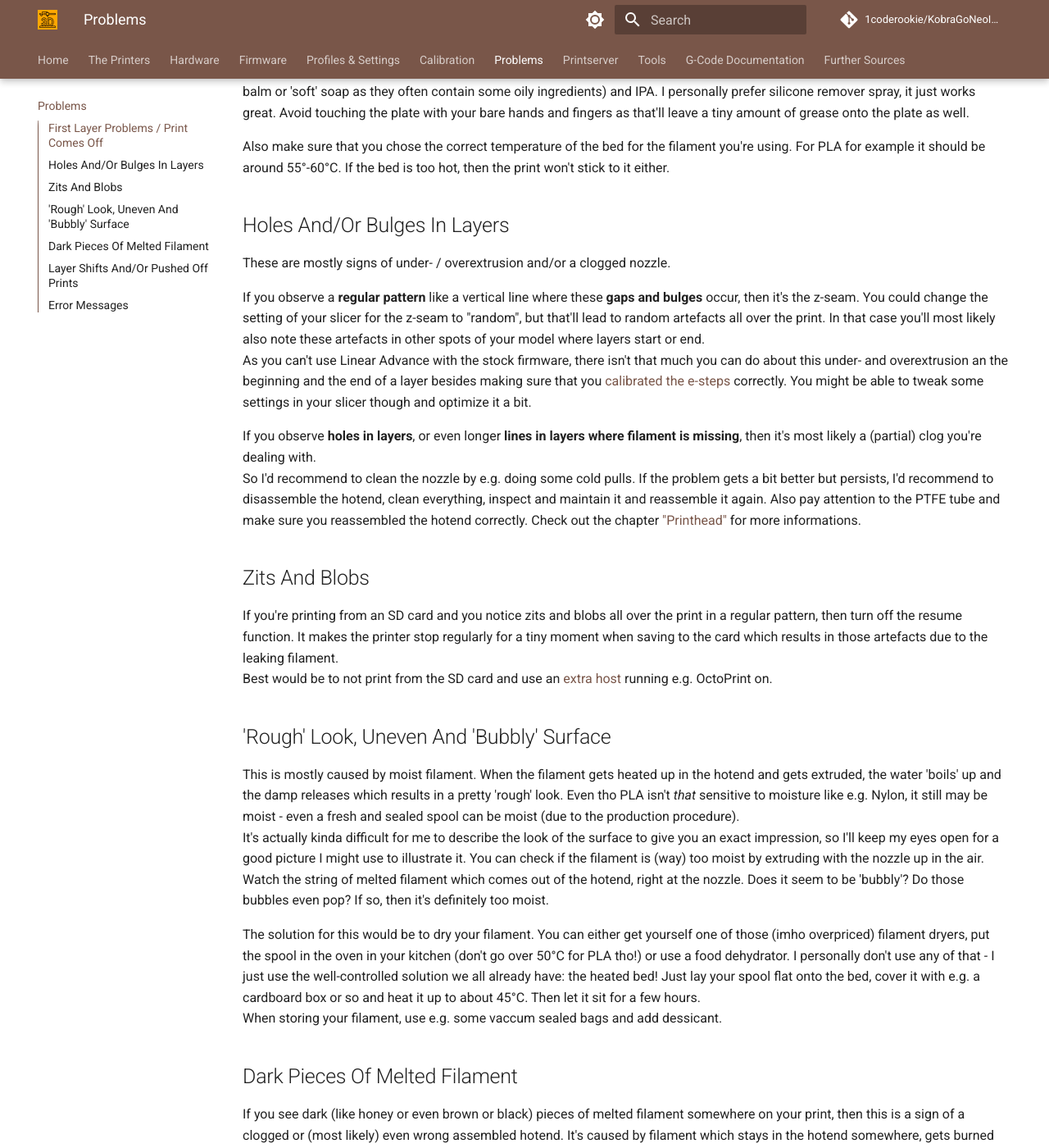
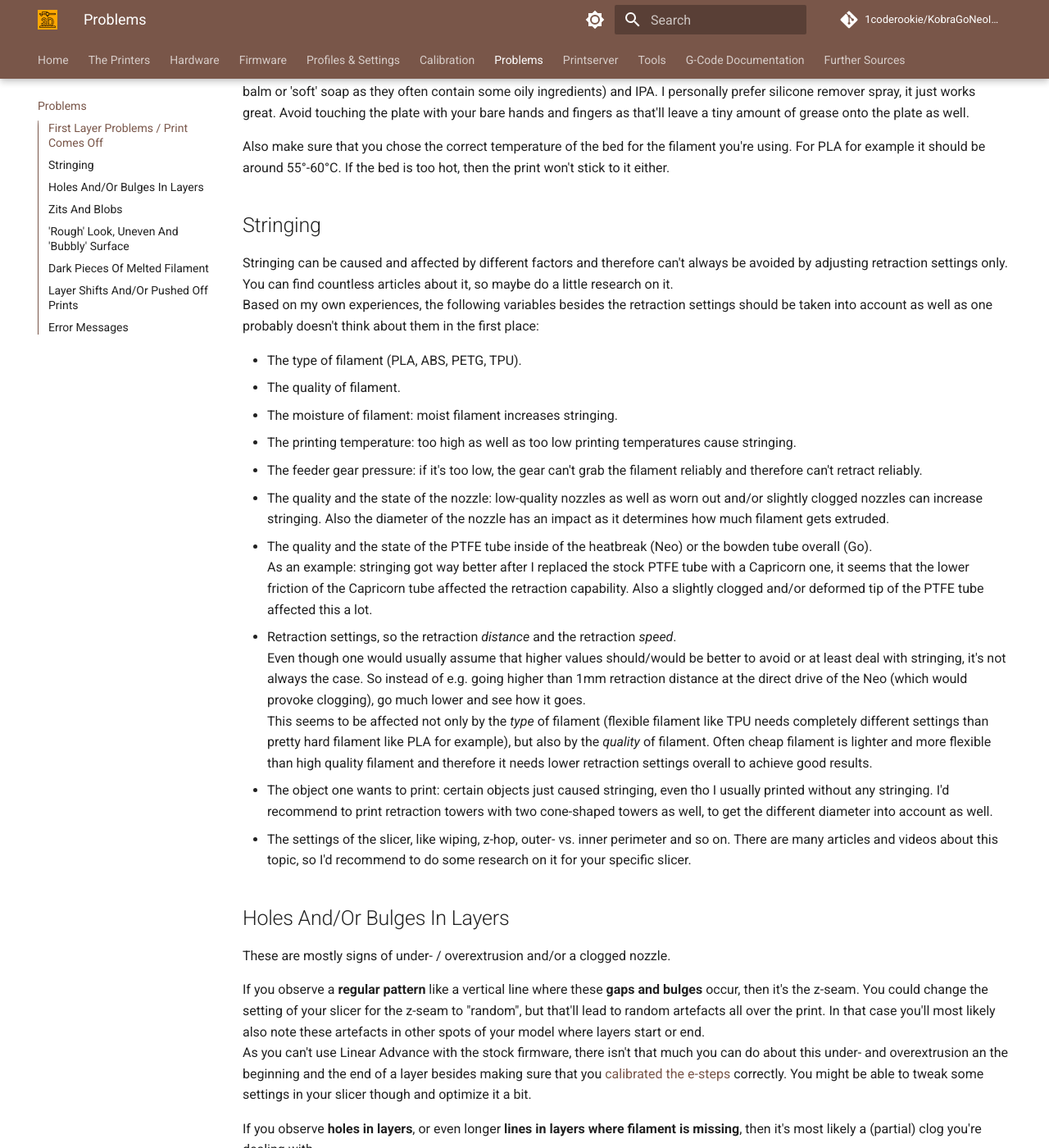
Before and after one commit to 1coderookie/KobraGoNeoInsights, an MkDocs documentation site: the page built from docs/problems.md, in a window 1280 px wide and 1400 px high, scrolled down 626 px. Shown: the whole window at 82% size. Built offline with MkDocs 1.6.1 and Material for MkDocs 9.7.7, drawn with Linux system fonts in a browser that asks for light colours; comment, search, counter and statistics services are not loaded.

Commit message:
Update problems.md

```diff
--- a/docs/problems.md
+++ b/docs/problems.md
@@ -17,6 +17,25 @@ I'd recommend to get some [adjustable spacers](hardware/bed.md#different-spacers
 Of course you have to pay attention that you really cleaned the PEI plate of the [bed](hardware/bed.md) properly using e.g. simple dishwasher soap (no balm or 'soft' soap as they often contain some oily ingredients) and IPA. I personally prefer silicone remover spray, it just works great. Avoid touching the plate with your bare hands and fingers as that'll leave a tiny amount of grease onto the plate as well.
 
 Also make sure that you chose the correct temperature of the bed for the filament you're using. For PLA for example it should be around 55°-60°C. If the bed is too hot, then the print won't stick to it either.
+
+## Stringing
+Stringing can be caused and affected by different factors and therefore can't always be avoided by adjusting retraction settings only. You can find countless articles about it, so maybe do a little research on it.
+Based on my own experiences, the following variables besides the retraction settings should be taken into account as well as one probably doesn't think about them in the first place:
+
+- The type of filament (PLA, ABS, PETG, TPU).
+- The quality of filament.
+- The moisture of filament: moist filament increases stringing.
+- The printing temperature: too high as well as too low printing temperatures cause stringing.
+- The feeder gear pressure: if it's too low, the gear can't grab the filament reliably and therefore can't retract reliably.
+- The quality and the state of the nozzle: low-quality nozzles as well as worn out and/or slightly clogged nozzles can increase stringing. Also the diameter of the nozzle has an impact as it determines how much filament gets extruded.
+- The quality and the state of the PTFE tube inside of the heatbreak (Neo) or the bowden tube overall (Go).
+  As an example: stringing got way better after I replaced the stock PTFE tube with a Capricorn one, it seems that the lower friction of the Capricorn tube affected the retraction capability. Also a slightly clogged and/or deformed tip of the PTFE tube affected this a lot.
+- Retraction settings, so the retraction *distance* and the retraction *speed*.
+  Even though one would usually assume that higher values should/would be better to avoid or at least deal with stringing, it's not always the case. So instead of e.g. going higher than 1mm retraction distance at the direct drive of the Neo (which would provoke clogging), go much lower and see how it goes.
+  This seems to be affected not only by the *type* of filament (flexible filament like TPU needs completely different settings than pretty hard filament like PLA for example), but also by the *quality* of filament. Often cheap filament is lighter and more flexible than high quality filament and therefore it needs lower retraction settings overall to achieve good results.
+- The object one wants to print: certain objects just caused stringing, even tho I usually printed without any stringing. I'd recommend to print retraction towers with two cone-shaped towers as well, to get the different diameter into account as well.
+- The settings of the slicer, like wiping, z-hop, outer- vs. inner perimeter and so on. There are many articles and videos about this topic, so I'd recommend to do some research on it for your specific slicer.
+
 
 ## Holes And/Or Bulges In Layers
 These are mostly signs of under- / overextrusion and/or a clogged nozzle.
```
